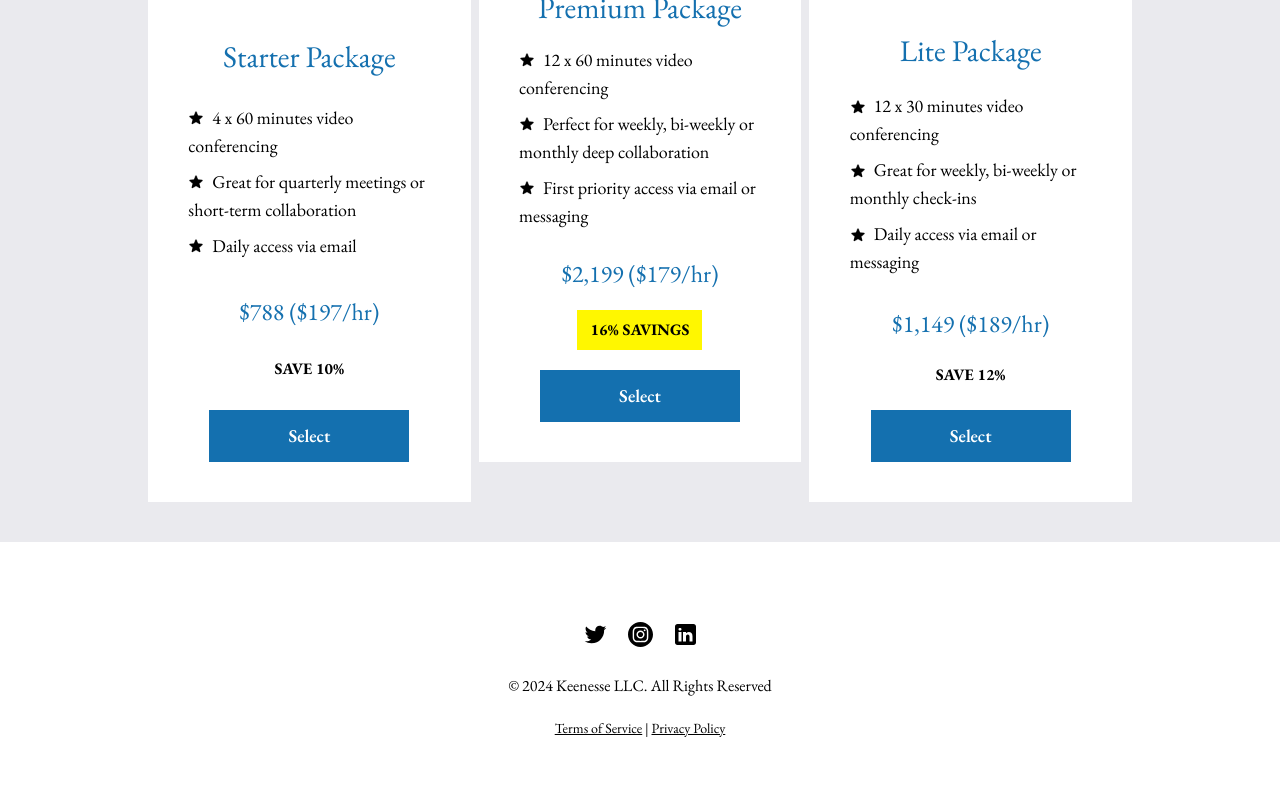
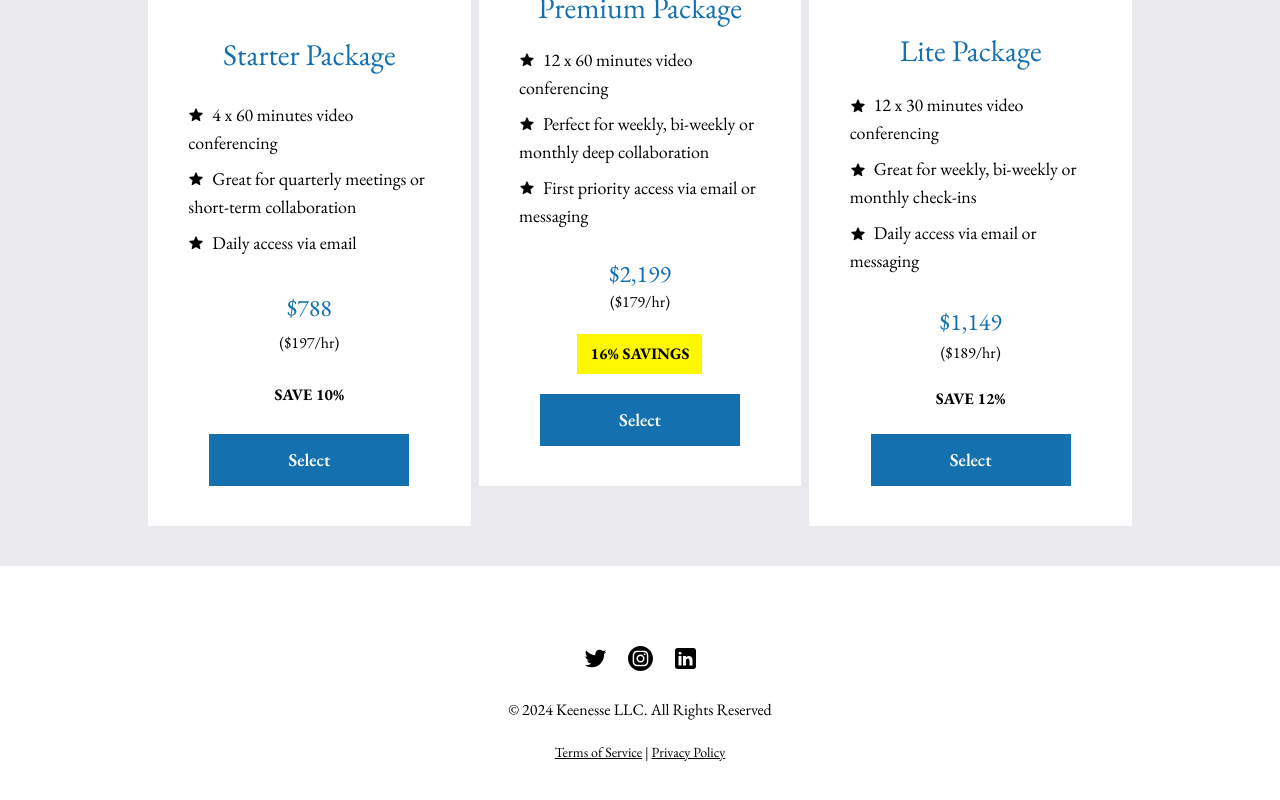
Before and after one commit to ybot1122/keenesse, a Next.js app: page /appointments in a window 1280 px wide. Shown: the part 1260-2060 px from the top of the page. Before the commit the page ends 2038 px from the top, so only its background shows below. Built offline with nearby package versions, Linux system fonts and the light colour scheme.

Commit message:
Move hourly price

```diff
--- a/app/appointments/Tabs.tsx
+++ b/app/appointments/Tabs.tsx
@@ -74,7 +74,8 @@ const Packages = () => {
           }
           indented={true}
           bg="white"
-          price="$788 ($197/hr)"
+          price="$788"
+          priceEntice="($197/hr)"
           details={[
             "4 x 60 minutes video conferencing",
             "Great for quarterly meetings or short-term collaboration",
@@ -92,7 +93,8 @@ const Packages = () => {
             "First priority access via email or messaging",
           ]}
           title="Premium Package"
-          price="$2,199 ($179/hr)"
+          price="$2,199"
+          priceEntice="($179/hr)"
           href={
             process.env.NEXT_PUBLIC_ENVIRONMENT === "development"
               ? "https://buy.stripe.com/test_14k5nAc0O9Xy0jS004"
@@ -118,7 +120,8 @@ const Packages = () => {
           }
           indented={true}
           bg="white"
-          price="$1,149 ($189/hr)"
+          price="$1,149"
+          priceEntice="($189/hr)"
           highlight={"SAVE 12%"}
           highlightLevel={1}
           listType="star"
--- a/components/BuyCard.tsx
+++ b/components/BuyCard.tsx
@@ -6,6 +6,7 @@ export default function BuyCard({
   href,
   title,
   price,
+  priceEntice,
   indented,
   bg,
   label,
@@ -17,6 +18,7 @@ export default function BuyCard({
 }: {
   href: string;
   title: string;
+  priceEntice?: string;
   price?: string;
   indented: boolean;
   bg: "gray" | "white";
@@ -52,7 +54,8 @@ export default function BuyCard({
         ))}
       </ul>
 
-      {price && <p className="text-blue text-2xl my-5">{price}</p>}
+      {price && <p className="text-blue text-2xl mt-5">{price}</p>}
+      {priceEntice && <p className="mb-5 text-md">{priceEntice}</p>}
       {bestValue && (
         <div className="bg-yellow font-bold w-[125px] mx-auto p-2">
           <p>16% SAVINGS</p>
--- a/components/SingleSessionCard.tsx
+++ b/components/SingleSessionCard.tsx
@@ -8,6 +8,7 @@ export default function SingleSessionCard({
   indented,
   bg,
   label,
+  extra,
 }: {
   href: string;
   description: string;
@@ -16,6 +17,7 @@ export default function SingleSessionCard({
   indented: boolean;
   bg: "gray" | "white";
   label?: string;
+  extra?: string;
 }) {
   return (
     <div
@@ -25,6 +27,7 @@ export default function SingleSessionCard({
       <p className="mt-10 mb-5 text-lg px-2">{description}</p>
       <h3 className="text-blue text-3xl mb-5 px-2">{title}</h3>
       {price && <p className="text-blue text-2xl mb-10">{price}</p>}
+      {extra && <p>{extra}</p>}
       <div className="text-center">
         <Link
           href={href}
```
